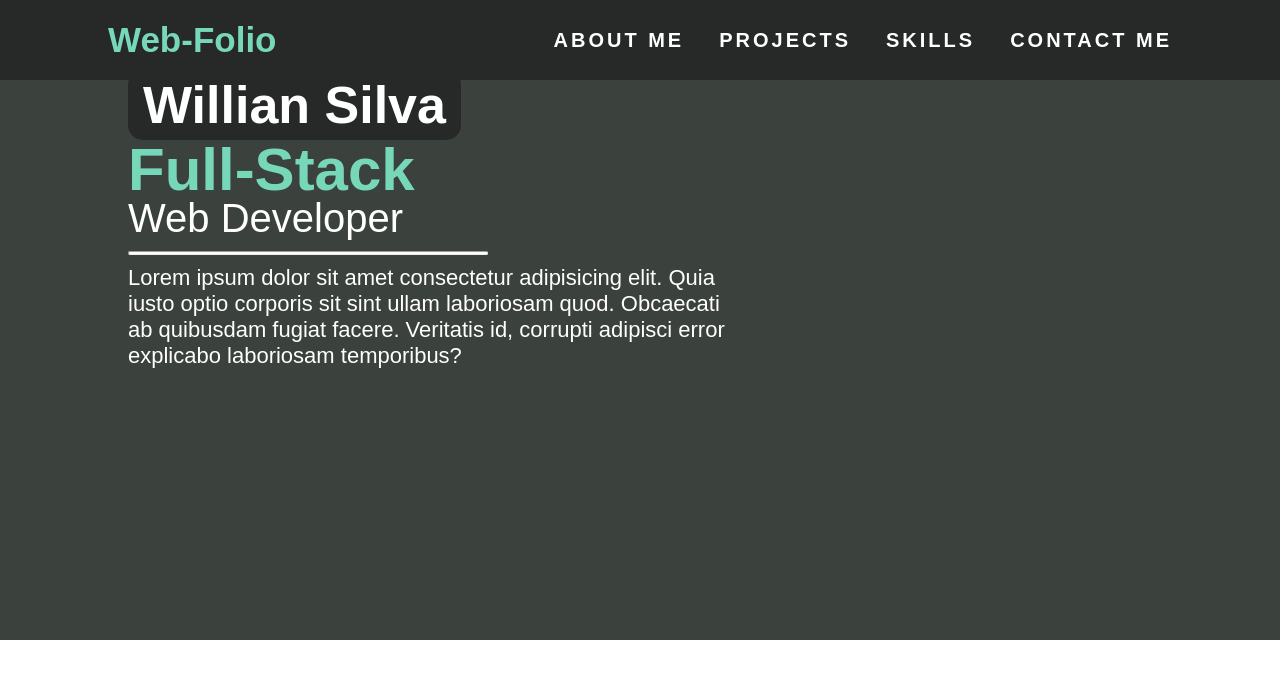
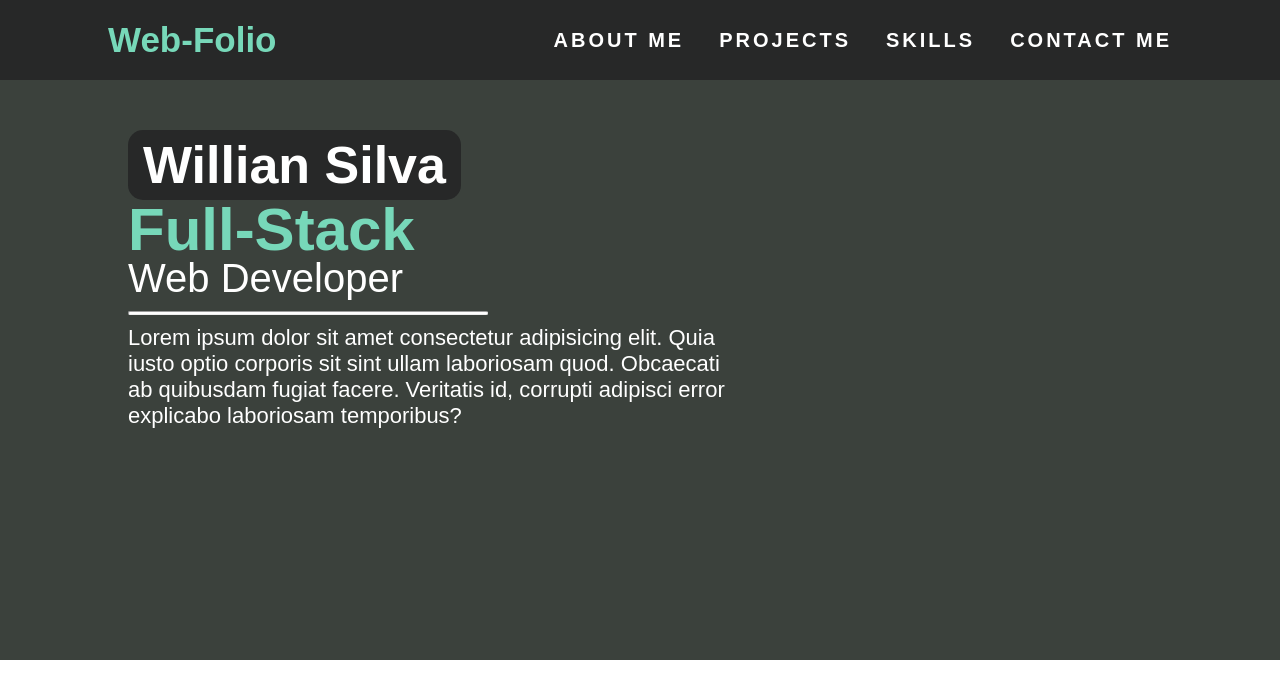
Before and after one commit to WillSs-Dev/webfolio, a React (Create React App) app: page / in a window 1280 px wide. Shown: the top 698 px of the page. Built offline with nearby package versions, Linux system fonts and the light colour scheme; a web font is replaced by a local one.

Commit message:
refactor: about me section height

```diff
--- a/src/components/About-me/styles.js
+++ b/src/components/About-me/styles.js
@@ -2,8 +2,8 @@ import styled from "styled-components";
 
 export const Container = styled.section`
   background: #3b413c;
-  height: 80vh;
-  padding: 0 128px;
+  height: 75vh;
+  padding: 60px 128px 0;
 `;
 
 export const Presentation = styled.div`
```
